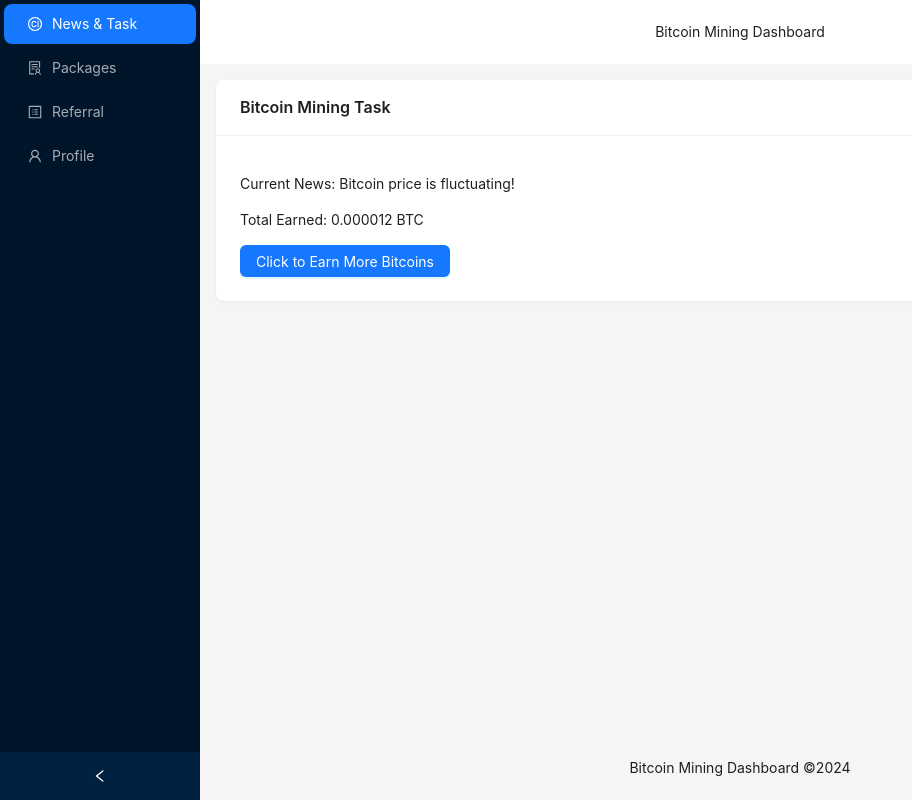
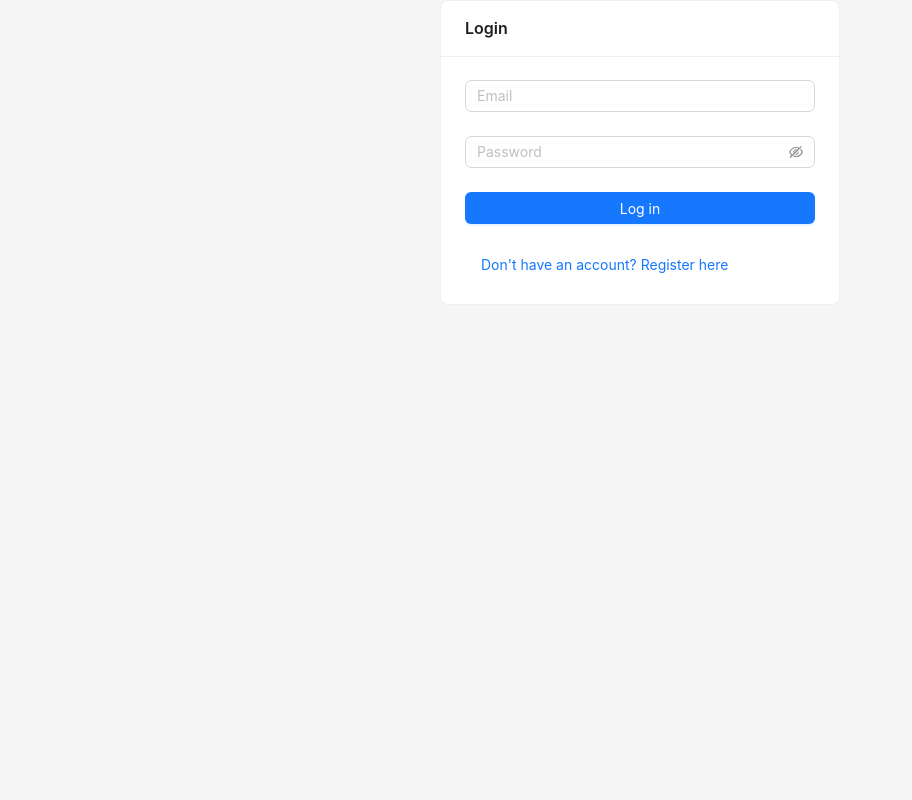
Before and after one commit to pretty128guydev/bitcoin-mining-service, a React (Create React App) app: page /login in a window 1280 px wide. Shown: the whole page, without its empty margins (0-912 px from the left). Built offline with nearby package versions, Linux system fonts and the light colour scheme.

Commit message:
add login and logout function

```diff
--- a/package.json
+++ b/package.json
@@ -12,9 +12,12 @@
     "@types/react": "^18.3.5",
     "@types/react-dom": "^18.3.0",
     "antd": "^5.20.6",
+    "axios": "^1.7.7",
     "react": "^18.3.1",
     "react-dom": "^18.3.1",
+    "react-router-dom": "^6.26.2",
     "react-scripts": "5.0.1",
+    "react-toastify": "^10.0.5",
     "typescript": "^4.9.5",
     "web-vitals": "^2.1.4"
   },
--- a/src/App.tsx
+++ b/src/App.tsx
@@ -1,71 +1,43 @@
 // src/App.tsx
-import React from 'react';
-import { Layout, Menu } from 'antd';
+import React from "react";
 import {
-  CiOutlined,
-  ProfileOutlined,
-  SolutionOutlined,
-  UserOutlined,
-} from '@ant-design/icons';
-import './App.css';
-import NewsSection from './components/NewsSection';
-import PackagesSection from './components/PackagesSection';
-import ReferralSection from './components/ReferralSection';
-import ProfileSection from './components/ProfileSection';
+  BrowserRouter as Router,
+  Route,
+  Routes,
+  Navigate,
+} from "react-router-dom";
+import { Layout } from "antd";
+import "./App.css";
+import Dashboard from "./components/Dashboard";
+import Login from "./components/Login";
+import Register from "./components/Register";
+import { useAuth } from "./contexts/AuthContext";
 
-const { Header, Content, Footer, Sider } = Layout;
+const { Content } = Layout;
 
 const App: React.FC = () => {
-  const [selectedMenu, setSelectedMenu] = React.useState('news');
-
-  const renderContent = () => {
-    switch (selectedMenu) {
-      case 'news':
-        return <NewsSection />;
-      case 'packages':
-        return <PackagesSection />;
-      case 'referral':
-        return <ReferralSection />;
-      case 'profile':
-        return <ProfileSection />;
-      default:
-        return <NewsSection />;
-    }
-  };
+  const [isAuthenticated, setIsAuthenticated] = React.useState(useAuth());
 
   return (
-    <Layout style={{ minHeight: '100vh' }}>
-      <Sider collapsible>
-        <Menu
-          theme="dark"
-          defaultSelectedKeys={['news']}
-          mode="inline"
-          onSelect={({ key }) => setSelectedMenu(key)}
-        >
-          <Menu.Item key="news" icon={<CiOutlined />}>
-            News & Task
-          </Menu.Item>
-          <Menu.Item key="packages" icon={<SolutionOutlined />}>
-            Packages
-          </Menu.Item>
-          <Menu.Item key="referral" icon={<ProfileOutlined />}>
-            Referral
-          </Menu.Item>
-          <Menu.Item key="profile" icon={<UserOutlined />}>
-            Profile
-          </Menu.Item>
-        </Menu>
-      </Sider>
-      <Layout>
-        <Header style={{ background: '#fff', textAlign: 'center' }}>
-          Bitcoin Mining Dashboard
-        </Header>
-        <Content style={{ margin: '16px' }}>{renderContent()}</Content>
-        <Footer style={{ textAlign: 'center' }}>
-          Bitcoin Mining Dashboard ©2024
-        </Footer>
+    <Router>
+      <Layout style={{ minHeight: "100vh" }}>
+        <Content>
+          <Routes>
+            <Route
+              path="/"
+              element={
+                isAuthenticated ? <Dashboard /> : <Navigate to="/login" />
+              }
+            />
+            <Route
+              path="/login"
+              element={<Login setIsAuthenticated={setIsAuthenticated} />}
+            />
+            <Route path="/register" element={<Register />} />
+          </Routes>
+        </Content>
       </Layout>
-    </Layout>
+    </Router>
   );
 };
 
--- /dev/null
+++ b/src/components/Dashboard.tsx
@@ -0,0 +1,78 @@
+import React from "react";
+import { Layout, Menu, Button } from "antd";
+import {
+  CiOutlined,
+  ProfileOutlined,
+  SolutionOutlined,
+  UserOutlined,
+} from "@ant-design/icons";
+import NewsSection from "./NewsSection";
+import PackagesSection from "./PackagesSection";
+import ReferralSection from "./ReferralSection";
+import ProfileSection from "./ProfileSection";
+import { useNavigate } from "react-router-dom";
+
+const { Header, Content, Footer, Sider } = Layout;
+
+const Dashboard: React.FC = () => {
+  const [selectedMenu, setSelectedMenu] = React.useState("news");
+  const navigate = useNavigate();
+
+  const renderContent = () => {
+    switch (selectedMenu) {
+      case "news":
+        return <NewsSection />;
+      case "packages":
+        return <PackagesSection />;
+      case "referral":
+        return <ReferralSection />;
+      case "profile":
+        return <ProfileSection />;
+      default:
+        return <NewsSection />;
+    }
+  };
+
+  const handleLogout = () => {
+    localStorage.removeItem('token'); // Clear the token
+    navigate('/login'); // Redirect to login page
+  };
+
+  return (
+    <Layout style={{ minHeight: "100vh" }}>
+      <Sider collapsible>
+        <Menu
+          theme="dark"
+          defaultSelectedKeys={["news"]}
+          mode="inline"
+          onSelect={({ key }) => setSelectedMenu(key)}
+        >
+          <Menu.Item key="news" icon={<CiOutlined />}>
+            News & Task
+          </Menu.Item>
+          <Menu.Item key="packages" icon={<SolutionOutlined />}>
+            Packages
+          </Menu.Item>
+          <Menu.Item key="referral" icon={<ProfileOutlined />}>
+            Referral
+          </Menu.Item>
+          <Menu.Item key="profile" icon={<UserOutlined />}>
+            Profile
+          </Menu.Item>
+        </Menu>
+      </Sider>
+      <Layout>
+        <Header style={{ background: "#fff", textAlign: "center", display: 'flex', justifyContent: 'space-between', alignItems: 'center', padding: '0 20px' }}>
+          <div>Bitcoin Mining Dashboard</div>
+          <Button type="primary" onClick={handleLogout}>Logout</Button>
+        </Header>
+        <Content style={{ margin: "16px" }}>{renderContent()}</Content>
+        <Footer style={{ textAlign: "center" }}>
+          Bitcoin Mining Dashboard ©2024
+        </Footer>
+      </Layout>
+    </Layout>
+  );
+};
+
+export default Dashboard;
--- /dev/null
+++ b/src/components/Login.tsx
@@ -0,0 +1,61 @@
+// src/components/Login.tsx
+import React, { useState } from "react";
+import { Form, Input, Button, Card, message } from "antd";
+import axios from "axios";
+import { useNavigate } from "react-router-dom";
+import { useAuth } from "../contexts/AuthContext";
+
+interface Props {
+  setIsAuthenticated: (value: any) => void;
+}
+
+const Login: React.FC<Props> = () => {
+  const navigate = useNavigate();
+  const { setIsAuthenticated } = useAuth();
+  const [loading, setLoading] = useState(false);
+
+  const onFinish = (values: any) => {
+    setLoading(true);
+    axios
+      .post("http://localhost:5000/api/login", values)
+      .then((response) => {
+        message.success("Login successful");
+        setIsAuthenticated(true);
+        localStorage.setItem("token", response.data.token);
+        navigate("/");
+      })
+      .catch((error) => {
+        message.error("Invalid credentials");
+        setLoading(false);
+      });
+  };
+
+  return (
+    <Card title="Login" style={{ maxWidth: 400, margin: "auto" }}>
+      <Form onFinish={onFinish}>
+        <Form.Item
+          name="email"
+          rules={[{ required: true, message: "Please input your email!" }]}
+        >
+          <Input placeholder="Email" />
+        </Form.Item>
+        <Form.Item
+          name="password"
+          rules={[{ required: true, message: "Please input your password!" }]}
+        >
+          <Input.Password placeholder="Password" />
+        </Form.Item>
+        <Form.Item>
+          <Button type="primary" htmlType="submit" loading={loading} block>
+            Log in
+          </Button>
+        </Form.Item>
+        <Button type="link" onClick={() => navigate("/register")}>
+          Don't have an account? Register here
+        </Button>
+      </Form>
+    </Card>
+  );
+};
+
+export default Login;
--- /dev/null
+++ b/src/components/Register.tsx
@@ -0,0 +1,52 @@
+// src/components/Register.tsx
+import React, { useState } from 'react';
+import { Form, Input, Button, Card, message } from 'antd';
+import axios from 'axios';
+import { useNavigate } from 'react-router-dom';
+
+const Register: React.FC = () => {
+  const navigate = useNavigate();
+  const [loading, setLoading] = useState(false);
+
+  const onFinish = (values: any) => {
+    setLoading(true);
+    axios.post('http://localhost:5000/api/register', values)
+      .then(response => {
+        message.success('Registration successful');
+        navigate('/login');
+      })
+      .catch(error => {
+        message.error('Registration failed');
+        setLoading(false);
+      });
+  };
+
+  return (
+    <Card title="Register" style={{ maxWidth: 400, margin: 'auto' }}>
+      <Form onFinish={onFinish}>
+        <Form.Item name="username" rules={[{ required: true, message: 'Please input your username!' }]}>
+          <Input placeholder="Username" />
+        </Form.Item>
+        <Form.Item name="email" rules={[{ required: true, message: 'Please input your email!' }]}>
+          <Input placeholder="Email" />
+        </Form.Item>
+        <Form.Item
+          name="password"
+          rules={[{ required: true, message: 'Please input your password!' }]}
+        >
+          <Input.Password placeholder="Password" />
+        </Form.Item>
+        <Form.Item>
+          <Button type="primary" htmlType="submit" loading={loading} block>
+            Register
+          </Button>
+        </Form.Item>
+        <Button type="link" onClick={() => navigate('/login')}>
+          Already have an account? Log in here
+        </Button>
+      </Form>
+    </Card>
+  );
+};
+
+export default Register;
--- /dev/null
+++ b/src/contexts/AuthContext.tsx
@@ -0,0 +1,26 @@
+// src/contexts/AuthContext.tsx
+import React, { createContext, useState, useContext } from 'react';
+
+interface AuthContextType {
+  isAuthenticated: boolean;
+  setIsAuthenticated: (value: boolean) => void;
+}
+
+const AuthContext = createContext<AuthContextType | undefined>(undefined);
+
+export const AuthProvider: React.FC<{ children: React.ReactNode }> = ({ children }) => {
+  const [isAuthenticated, setIsAuthenticated] = useState<boolean>(!!localStorage.getItem('token'));
+  return (
+    <AuthContext.Provider value={{ isAuthenticated, setIsAuthenticated }}>
+      {children}
+    </AuthContext.Provider>
+  );
+};
+
+export const useAuth = () => {
+  const context = useContext(AuthContext);
+  if (!context) {
+    throw new Error('useAuth must be used within an AuthProvider');
+  }
+  return context;
+};
--- a/src/index.tsx
+++ b/src/index.tsx
@@ -1,15 +1,18 @@
-import React from 'react';
-import ReactDOM from 'react-dom/client';
-import './index.css';
-import App from './App';
-import reportWebVitals from './reportWebVitals';
+import React from "react";
+import ReactDOM from "react-dom/client";
+import "./index.css";
+import App from "./App";
+import reportWebVitals from "./reportWebVitals";
+import { AuthProvider } from "./contexts/AuthContext";
 
 const root = ReactDOM.createRoot(
-  document.getElementById('root') as HTMLElement
+  document.getElementById("root") as HTMLElement
 );
 root.render(
   <React.StrictMode>
-    <App />
+    <AuthProvider>
+      <App />
+    </AuthProvider>
   </React.StrictMode>
 );
 
```
Also changed, not shown: 2 other files (tests, documents, lock files or other folders).
